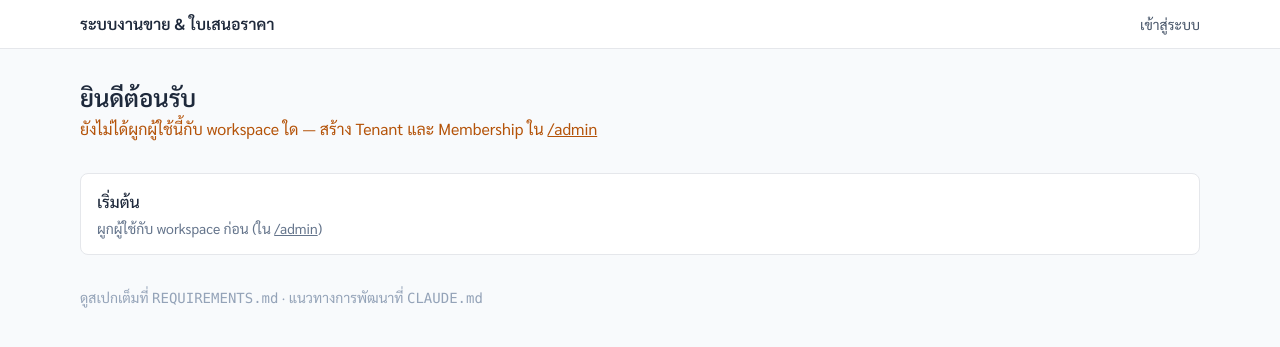
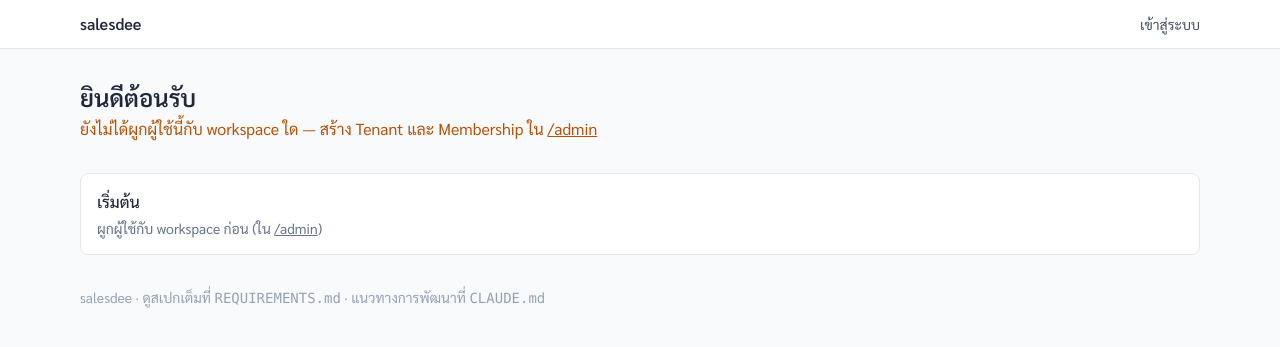
Before and after one commit to n-chatchai/salesdee, a Django app: template templates/core/home.html in a window 1280 px wide. Shown: the top 347 px of the page. Run offline with Django 5.2, Linux system fonts and the light colour scheme; the template is opened without the code that fills it, so the values that code supplies are empty; some libraries are stand-ins or nearby versions.

Commit message:
Rebrand: project/product name -> "salesdee" (ขายดี)
Working name pending domain/trademark check. Updates pyproject name, README/CLAUDE/PRD titles,
and the product display name in templates (brand fallback + <title>). Internal package `config/`
and the repo directory are left as-is.

Co-Authored-By: Claude Opus 4.7 (1M context) <noreply@anthropic.com>

```diff
--- a/pyproject.toml
+++ b/pyproject.toml
@@ -1,7 +1,7 @@
 [project]
-name = "quotation"
+name = "salesdee"
 version = "0.1.0"
-description = "Presale + CRM SaaS for Thai SMEs (furniture-first)"
+description = "salesdee — Presale + CRM SaaS for Thai SMEs (furniture-first)"
 requires-python = ">=3.12"
 dependencies = [
     "django>=6.0,<7.0",
--- a/templates/accounts/login.html
+++ b/templates/accounts/login.html
@@ -1,7 +1,7 @@
 {% extends "base.html" %}
 
-{% block title %}เข้าสู่ระบบ{% endblock %}
-{% block brand %}ระบบงานขาย & ใบเสนอราคา{% endblock %}
+{% block title %}เข้าสู่ระบบ · salesdee{% endblock %}
+{% block brand %}salesdee{% endblock %}
 
 {% block content %}
   <div class="mx-auto max-w-sm rounded-lg border bg-white p-6">
--- a/templates/base.html
+++ b/templates/base.html
@@ -3,7 +3,7 @@
 <head>
   <meta charset="utf-8">
   <meta name="viewport" content="width=device-width, initial-scale=1">
-  <title>{% block title %}ระบบงานขาย & ใบเสนอราคา{% endblock %}</title>
+  <title>{% block title %}salesdee{% endblock %}</title>
 
   {# Dev/prototype CDN assets — vendor these into static/ and tighten CSP before production. #}
   <script src="https://cdn.tailwindcss.com"></script>
@@ -25,7 +25,7 @@
   <header class="border-b bg-white">
     <div class="mx-auto flex max-w-6xl items-center justify-between px-4 py-3">
       <div class="flex items-center gap-6">
-        <a href="/" class="font-semibold">{% block brand %}{{ current_tenant.name|default:"ระบบงานขาย & ใบเสนอราคา" }}{% endblock %}</a>
+        <a href="/" class="font-semibold">{% block brand %}{{ current_tenant.name|default:"salesdee" }}{% endblock %}</a>
         {% if user.is_authenticated and current_tenant %}
           <nav class="hidden gap-4 text-sm text-slate-600 sm:flex">
             <a href="{% url 'crm:leads' %}" class="hover:underline">Leads</a>
--- a/templates/core/home.html
+++ b/templates/core/home.html
@@ -1,6 +1,6 @@
 {% extends "base.html" %}
 
-{% block title %}หน้าหลัก · ระบบงานขาย & ใบเสนอราคา{% endblock %}
+{% block title %}หน้าหลัก · salesdee{% endblock %}
 
 {% block content %}
   <h1 class="text-2xl font-semibold">ยินดีต้อนรับ</h1>
@@ -40,5 +40,5 @@
     <p class="mt-4 text-sm text-slate-400">ฟอร์มรับ lead จากเว็บไซต์: <code>/crm/intake/{{ current_tenant.slug }}/</code> · ใบเสนอราคา/แคตตาล็อก — เฟสถัดไป</p>
   {% endif %}
 
-  <p class="mt-8 text-sm text-slate-400">ดูสเปกเต็มที่ <code>REQUIREMENTS.md</code> · แนวทางการพัฒนาที่ <code>CLAUDE.md</code></p>
+  <p class="mt-8 text-sm text-slate-400">salesdee · ดูสเปกเต็มที่ <code>REQUIREMENTS.md</code> · แนวทางการพัฒนาที่ <code>CLAUDE.md</code></p>
 {% endblock %}
```
Also changed, not shown: CLAUDE.md (+2 -2 lines), REQUIREMENTS.md (+2 -2 lines), README.md, 1 other file.
